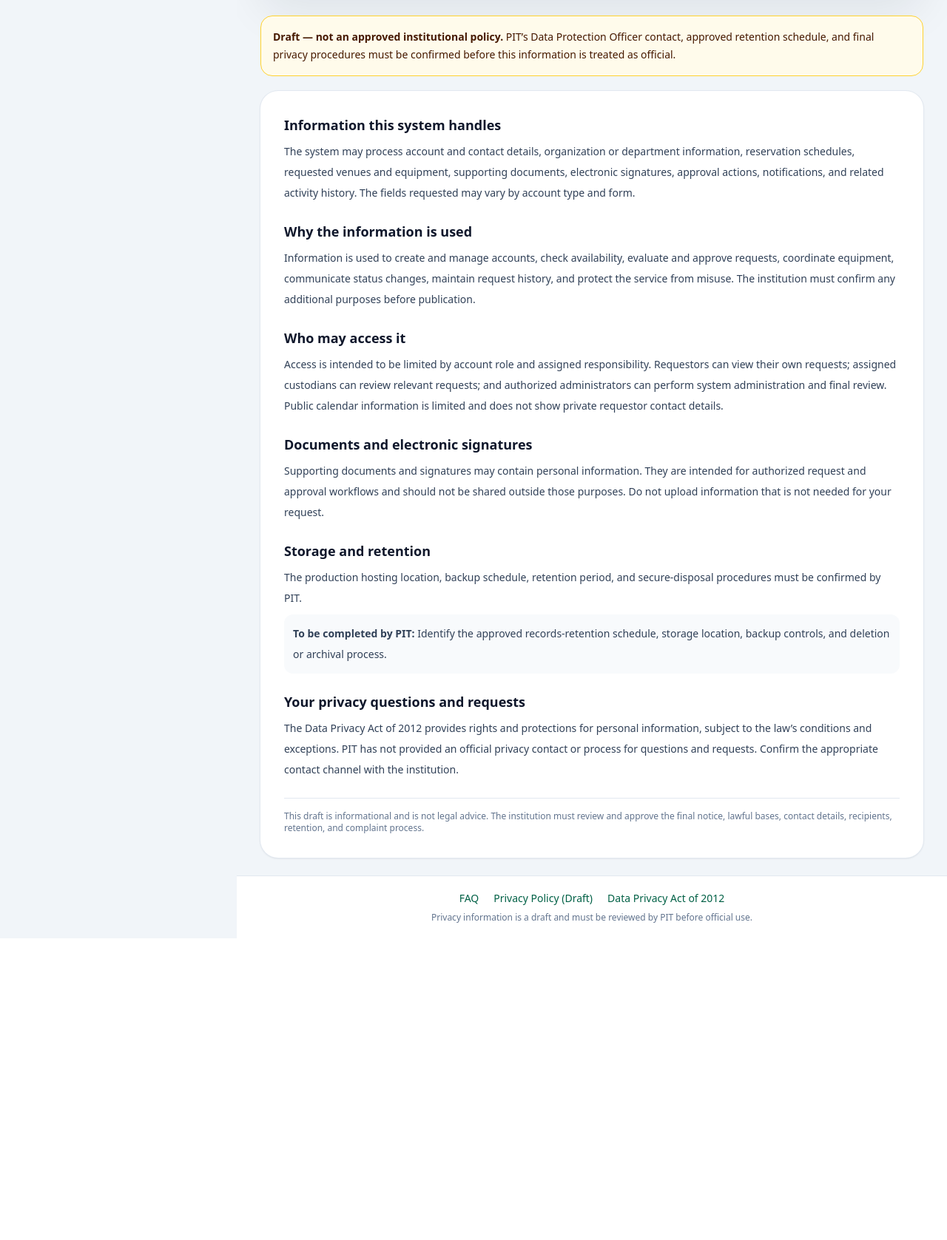
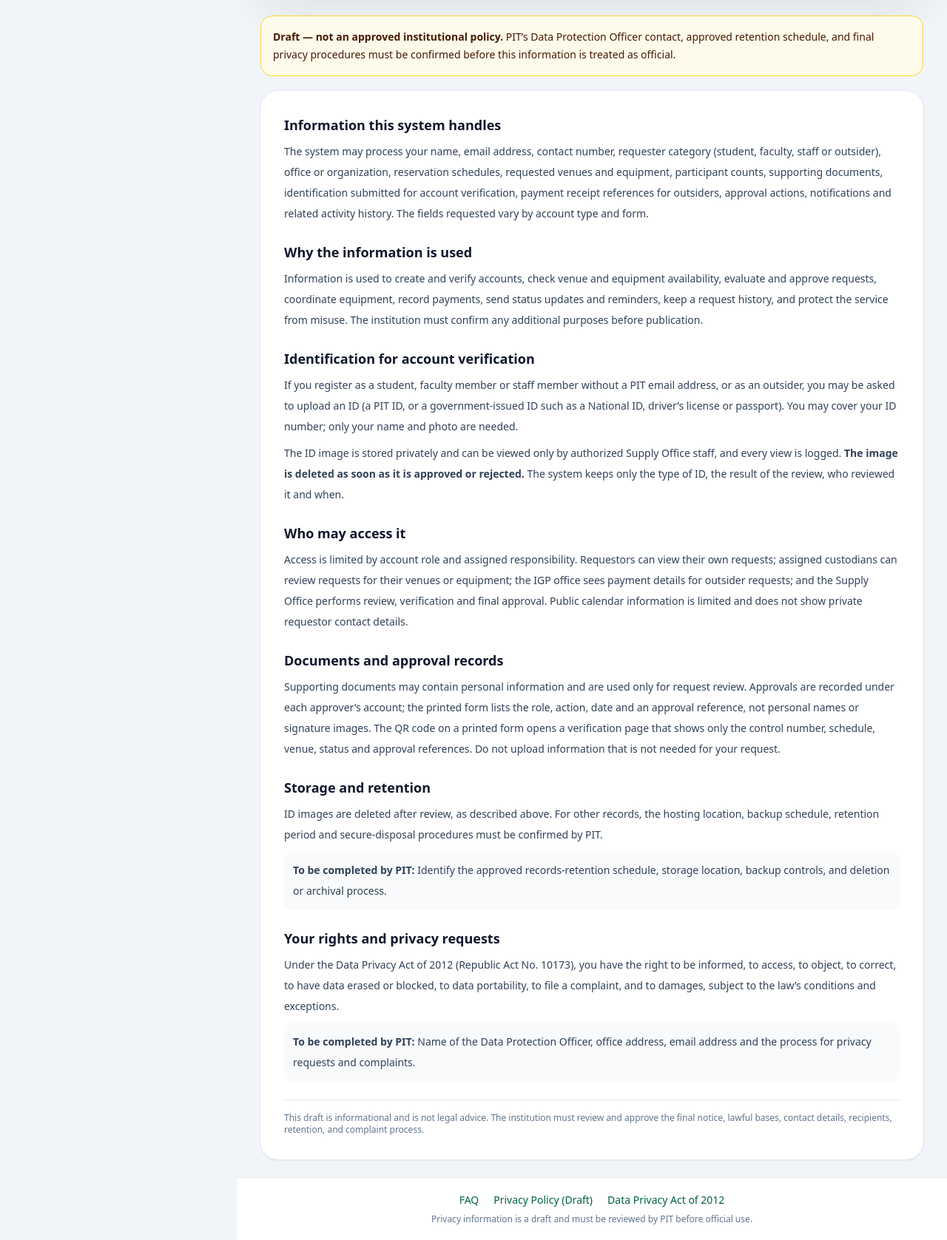
Before and after one commit to fujierese/PITFR-RMS, a Laravel app: page /privacy-policy in a window 1280 px wide. Shown: the part 229-1906 px from the top of the page at 74% size. Before the commit the page ends 1498 px from the top, so only its background shows below. Run offline with Laravel 12, Linux system fonts and the light colour scheme; style sheets or scripts are compiled from the project's sources; some libraries are stand-ins or nearby versions.

Commit message:
Privacy consent at registration, dashboard privacy card, updated draft notice (D6, REG-06, PRV-01)
Co-Authored-By: Claude Opus 5.5 <noreply@anthropic.com>

```diff
--- a/resources/views/components/dashboard-sidebar.blade.php
+++ b/resources/views/components/dashboard-sidebar.blade.php
@@ -594,5 +594,11 @@
                 @endif
             @endforeach
         </div>
+        {{-- D6 / PRV-01: privacy information on every dashboard. --}}
+        <div class="mt-4 rounded-2xl border border-emerald-100 bg-emerald-50/70 p-3 text-xs text-slate-700">
+            <p class="font-semibold text-emerald-900">Data Privacy (RA 10173)</p>
+            <p class="mt-1">PIT handles your personal information under the Data Privacy Act of 2012.</p>
+            <button type="button" data-open-info-modal="privacy" aria-haspopup="dialog" aria-controls="faq-modal" class="mt-2 font-semibold text-emerald-800 underline underline-offset-2">Read the Privacy Notice</button>
+        </div>
     </nav>
 </div>
--- a/resources/views/legal/privacy-content.blade.php
+++ b/resources/views/legal/privacy-content.blade.php
@@ -6,28 +6,34 @@
 <article class="space-y-6 rounded-3xl bg-white p-5 text-sm leading-7 text-slate-700 shadow-sm ring-1 ring-slate-200 sm:p-8">
     <section>
         <h3 class="text-lg font-semibold text-slate-900">Information this system handles</h3>
-        <p class="mt-2">The system may process account and contact details, organization or department information, reservation schedules, requested venues and equipment, supporting documents, electronic signatures, approval actions, notifications, and related activity history. The fields requested may vary by account type and form.</p>
+        <p class="mt-2">The system may process your name, email address, contact number, requester category (student, faculty, staff or outsider), office or organization, reservation schedules, requested venues and equipment, participant counts, supporting documents, identification submitted for account verification, payment receipt references for outsiders, approval actions, notifications and related activity history. The fields requested vary by account type and form.</p>
     </section>
     <section>
         <h3 class="text-lg font-semibold text-slate-900">Why the information is used</h3>
-        <p class="mt-2">Information is used to create and manage accounts, check availability, evaluate and approve requests, coordinate equipment, communicate status changes, maintain request history, and protect the service from misuse. The institution must confirm any additional purposes before publication.</p>
+        <p class="mt-2">Information is used to create and verify accounts, check venue and equipment availability, evaluate and approve requests, coordinate equipment, record payments, send status updates and reminders, keep a request history, and protect the service from misuse. The institution must confirm any additional purposes before publication.</p>
+    </section>
+    <section>
+        <h3 class="text-lg font-semibold text-slate-900">Identification for account verification</h3>
+        <p class="mt-2">If you register as a student, faculty member or staff member without a PIT email address, or as an outsider, you may be asked to upload an ID (a PIT ID, or a government-issued ID such as a National ID, driver’s license or passport). You may cover your ID number; only your name and photo are needed.</p>
+        <p class="mt-2">The ID image is stored privately and can be viewed only by authorized Supply Office staff, and every view is logged. <strong>The image is deleted as soon as it is approved or rejected.</strong> The system keeps only the type of ID, the result of the review, who reviewed it and when.</p>
     </section>
     <section>
         <h3 class="text-lg font-semibold text-slate-900">Who may access it</h3>
-        <p class="mt-2">Access is intended to be limited by account role and assigned responsibility. Requestors can view their own requests; assigned custodians can review relevant requests; and authorized administrators can perform system administration and final review. Public calendar information is limited and does not show private requestor contact details.</p>
+        <p class="mt-2">Access is limited by account role and assigned responsibility. Requestors can view their own requests; assigned custodians can review requests for their venues or equipment; the IGP office sees payment details for outsider requests; and the Supply Office performs review, verification and final approval. Public calendar information is limited and does not show private requestor contact details.</p>
     </section>
     <section>
-        <h3 class="text-lg font-semibold text-slate-900">Documents and electronic signatures</h3>
-        <p class="mt-2">Supporting documents and signatures may contain personal information. They are intended for authorized request and approval workflows and should not be shared outside those purposes. Do not upload information that is not needed for your request.</p>
+        <h3 class="text-lg font-semibold text-slate-900">Documents and approval records</h3>
+        <p class="mt-2">Supporting documents may contain personal information and are used only for request review. Approvals are recorded under each approver’s account; the printed form lists the role, action, date and an approval reference, not personal names or signature images. The QR code on a printed form opens a verification page that shows only the control number, schedule, venue, status and approval references. Do not upload information that is not needed for your request.</p>
     </section>
     <section>
         <h3 class="text-lg font-semibold text-slate-900">Storage and retention</h3>
-        <p class="mt-2">The production hosting location, backup schedule, retention period, and secure-disposal procedures must be confirmed by PIT.</p>
+        <p class="mt-2">ID images are deleted after review, as described above. For other records, the hosting location, backup schedule, retention period and secure-disposal procedures must be confirmed by PIT.</p>
         <p class="mt-2 rounded-xl bg-slate-50 p-3"><strong>To be completed by PIT:</strong> Identify the approved records-retention schedule, storage location, backup controls, and deletion or archival process.</p>
     </section>
     <section>
-        <h3 class="text-lg font-semibold text-slate-900">Your privacy questions and requests</h3>
-        <p class="mt-2">The Data Privacy Act of 2012 provides rights and protections for personal information, subject to the law’s conditions and exceptions. PIT has not provided an official privacy contact or process for questions and requests. Confirm the appropriate contact channel with the institution.</p>
+        <h3 class="text-lg font-semibold text-slate-900">Your rights and privacy requests</h3>
+        <p class="mt-2">Under the Data Privacy Act of 2012 (Republic Act No. 10173), you have the right to be informed, to access, to object, to correct, to have data erased or blocked, to data portability, to file a complaint, and to damages, subject to the law’s conditions and exceptions.</p>
+        <p class="mt-2 rounded-xl bg-slate-50 p-3"><strong>To be completed by PIT:</strong> Name of the Data Protection Officer, office address, email address and the process for privacy requests and complaints.</p>
     </section>
     <p class="border-t border-slate-200 pt-4 text-xs text-slate-500">This draft is informational and is not legal advice. The institution must review and approve the final notice, lawful bases, contact details, recipients, retention, and complaint process.</p>
 </article>
```
Also changed, not shown: app/Http/Controllers/AuthController.php (+14 -1 lines), docs/ISSUE-REGISTER-AUDIT.md (+1 -0 lines), resources/views/auth/register.blade.php (+13 -0 lines), tests/Feature/AccountVerificationTest.php (+24 -0 lines), tests/Feature/AuthFlowTest.php (+1 -1 lines), tests/Feature/PostPhase4ArchitectureCorrectionTest.php (+1 -1 lines), tests/Feature/RegistrationFormTest.php (+10 -8 lines), database/migrations/2026_11_18_000003_add_privacy_accepted_at_to_users.php (added).
